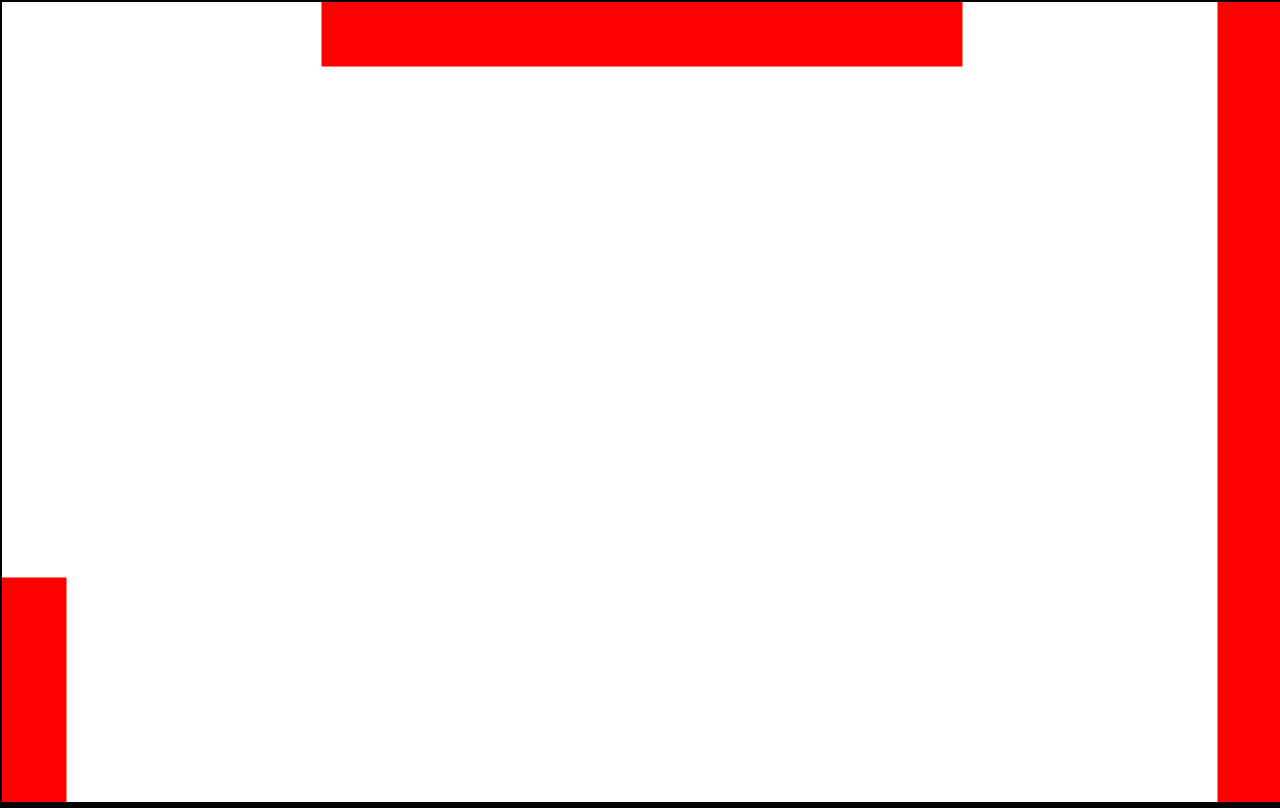
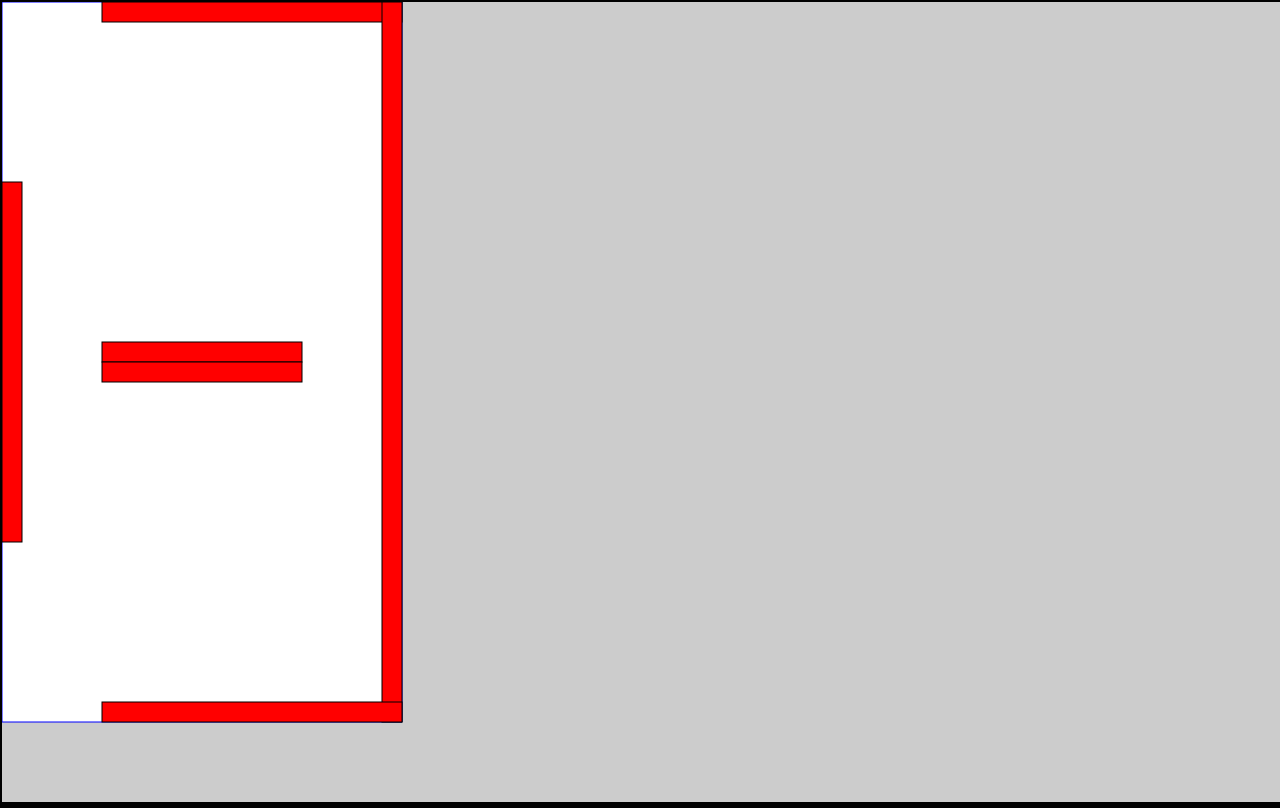
Before and after one commit to JollyPhantom/fiddles, a plain HTML site: page index.html in a window 1280 px wide. Drawn offline with nearby package versions, Linux system fonts and the light colour scheme.

Commit message:
creates map that conforms to demoMap

```diff
--- a/demoMap.js
+++ b/demoMap.js
@@ -1,35 +1,19 @@
 $(document).ready(function(){
 
-  // these are the shelves used in the demoMap, however, while this is hardcoded now
-  // we will need to actuall retrieve these on the fly from the DB
-  // every vendor will have a unique ID that specifies their map, shelves, items, etc.
-  var shelvesFt = [];
-  shelvesFt[0] = [5,0,10,1];
-  shelvesFt[1] = [0,9,1,18];
-  shelvesFt[2] = [19,0,1,36];
-  shelvesFt[3] = [5,17,10,1];
-  shelvesFt[4] = [5,19,10,1];
-  shelvesFt[5] = [5,35,10,1];
-
-  // this will contain the shelves in SVG/Pixel format
-  var shelves = [];
-
-  // in feet;
+  var roomHeight = 36;
   var roomWidth = 20;
-  var roomHeight = 36;
-
   var width = $(document).width();
   var height = $(document).height();
-  var scale = roomWidth;
+  var scale = Math.max(height/roomHeight, width/roomWidth);
 
   var feetToPixel = function(ft){
     var foot = width/scale;
     return ft*foot;
   }
 
-  // coors is in array
   var coorsToString = function(coors, convertToPixel){
     var result = '';
+
     for(var i = 0; i < coors.length; i++){
       var x = coors[i][0];
       var y = coors[i][1];
@@ -39,36 +23,16 @@ $(document).ready(function(){
       }
       result = result+x+','+y+' ';
     }
+
     return result;
   }
 
-  // converts the cartesian coordinates (origin at bottom left) to coordinates for svg (origin at top left)
-  var cartesianToSVGCoords = function(coords) {
-    // coords is an array in the format of [x,y,w,h];
-    // this function utilizes the variables roomHeight and roomWidth in order figure out the SVG coordinates
-    // y = roomHeight - h;
-    var _coords = coords.slice();
-    _coords[1] = roomHeight - coords[3];
-    // what is returned is not actual in the pixel coordiantes, but the x,y where the origin is the top left corner of the room
-    return _coords;
-  };
-
-  // creates an shelf object with x,y coords and width and height in pixels
   var createShelves = function(x,y,w,h){
-    if ( typeof arguments[0] === 'number' ) {
-      return {
-        x:feetToPixel(x),
-        y:feetToPixel(y),
-        width:feetToPixel(w),
-        height:feetToPixel(h)
-      };
-    } else if ( Array.isArray(arguments[0]) ) {
-      return {
-        x: feetToPixel(arguments[0][0]),
-        y: feetToPixel(arguments[0][1]),
-        width: feetToPixel(arguments[0][2]),
-        height: feetToPixel(arguments[0][3])
-      };
+    return {
+      x:feetToPixel(x),
+      y:feetToPixel(y),
+      width:feetToPixel(w),
+      height:feetToPixel(h)
     }
   }
 
@@ -81,24 +45,22 @@ $(document).ready(function(){
   var floorplan = svg.append('polygon')
                     .attr('points',coorsToString([
                       [0,0],
-                      [0,36],
+                      [20,0],
                       [20,36],
-                      [36,0]
+                      [0,36]
                       ],true))
-                    .attr('fill','white');
-                    // .attr('stroke','blue');
+                    .attr('fill','white')
+                    .attr('stroke','blue');
+
+  var shelf1 = createShelves(5,0,15,1);
+  var shelf2 = createShelves(19,0,1,36);
+  var shelf3 = createShelves(5,35,15,1);
+  var shelf4 = createShelves(0,9,1,18);
+  var shelf5 = createShelves(5,17,10,1);
+  var shelf6 = createShelves(5,18,10,1);
 
 
-  // creates an array of 'shelves' that have the coords in pixels/svg format
-  shelvesFt.forEach(function(shelf, index){
-    console.log(shelf);
-    shelves.push(createShelves(shelf));
-  });
-
-  console.log(shelves);
-  // var shelf1  = createShelves(1,1,1,8);
-  // var shelf2  = createShelves(8,1,1,4);
-  // var shelves = [shelf1,shelf2];
+  var shelves = [shelf1, shelf2, shelf3, shelf4, shelf5, shelf6];
 
   svg.selectAll('rect').data(shelves)
     .enter().append('rect')
@@ -106,6 +68,9 @@ $(document).ready(function(){
     .attr('y',function(d){return d.y})
     .attr('width',function(d){return d.width})
     .attr('height',function(d){return d.height})
-    .attr('stroke','red')
+    .attr('stroke','black')
     .attr('fill','red')
+
+
+
 });
--- a/styles.css
+++ b/styles.css
@@ -4,4 +4,5 @@ body {
 }
 svg {
   border: 2px solid black;
+  background-color: #ccc;
 }
```
